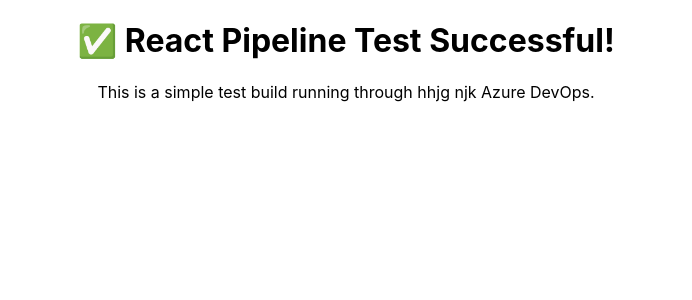
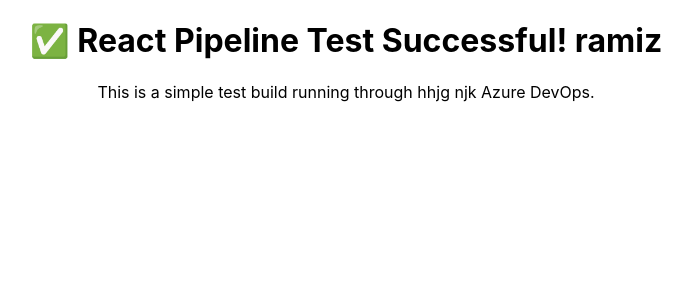
Before and after one commit to abdulramiz37/jhjksdgg, a React (Create React App) app: page / in a window 1280 px wide. Shown: the top 300 px of the page, without its empty margins (294-986 px from the left). Built offline with nearby package versions, Linux system fonts and the light colour scheme.

Commit message:
Update App.js

```diff
--- a/src/App.js
+++ b/src/App.js
@@ -3,7 +3,7 @@
 function App() {
   return (
     <div className="App">
-      <h1>✅ React Pipeline Test Successful!</h1>
+      <h1>✅ React Pipeline Test Successful! ramiz</h1>
       <p>This is a simple test build running through hhjg njk Azure DevOps.</p>
     </div>
   );
```
